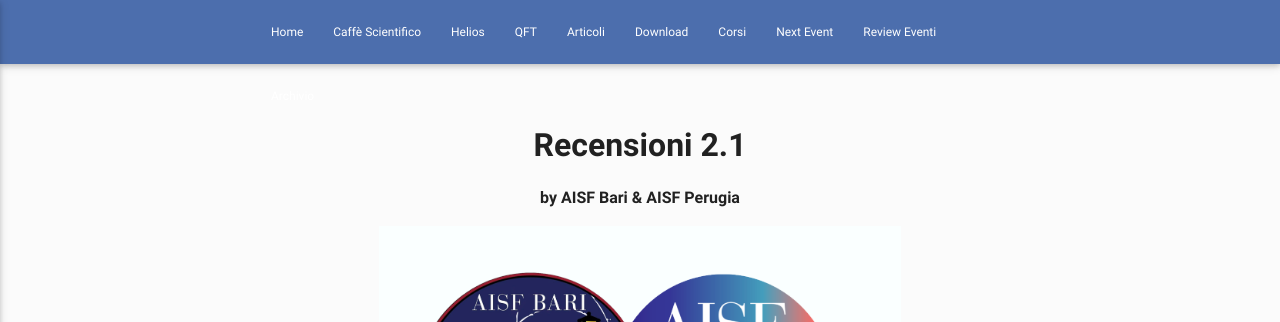
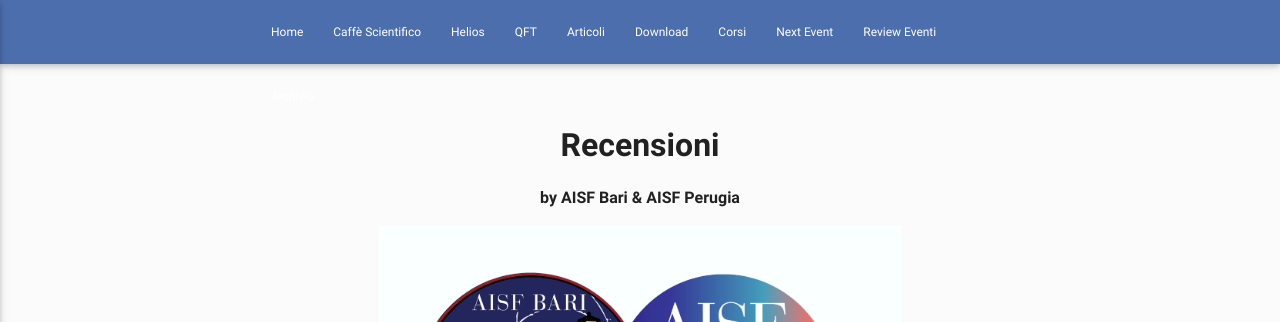
Before and after one commit to ai-sf/aisf_perugia, a Jekyll site: the page built from Rubrica.html, in a window 1280 px wide. Shown: the top 322 px of the page. Built offline with Jekyll 4.4.1, drawn with Linux system fonts in a browser that asks for light colours; nearby versions of some CDN libraries.

Commit message:
Update Rubrica.html

```diff
--- a/Rubrica.html
+++ b/Rubrica.html
@@ -13,7 +13,7 @@
 
 <link rel="stylesheet" href="https://maxcdn.bootstrapcdn.com/font-awesome/4.7.0/css/font-awesome.min.css">
 
-<center><h2><b>Recensioni 2.1 </b></h2>
+<center><h2><b>Recensioni </b></h2>
 <h7><b>by AISF Bari & AISF Perugia </b></h7>
 </center>
 
```
